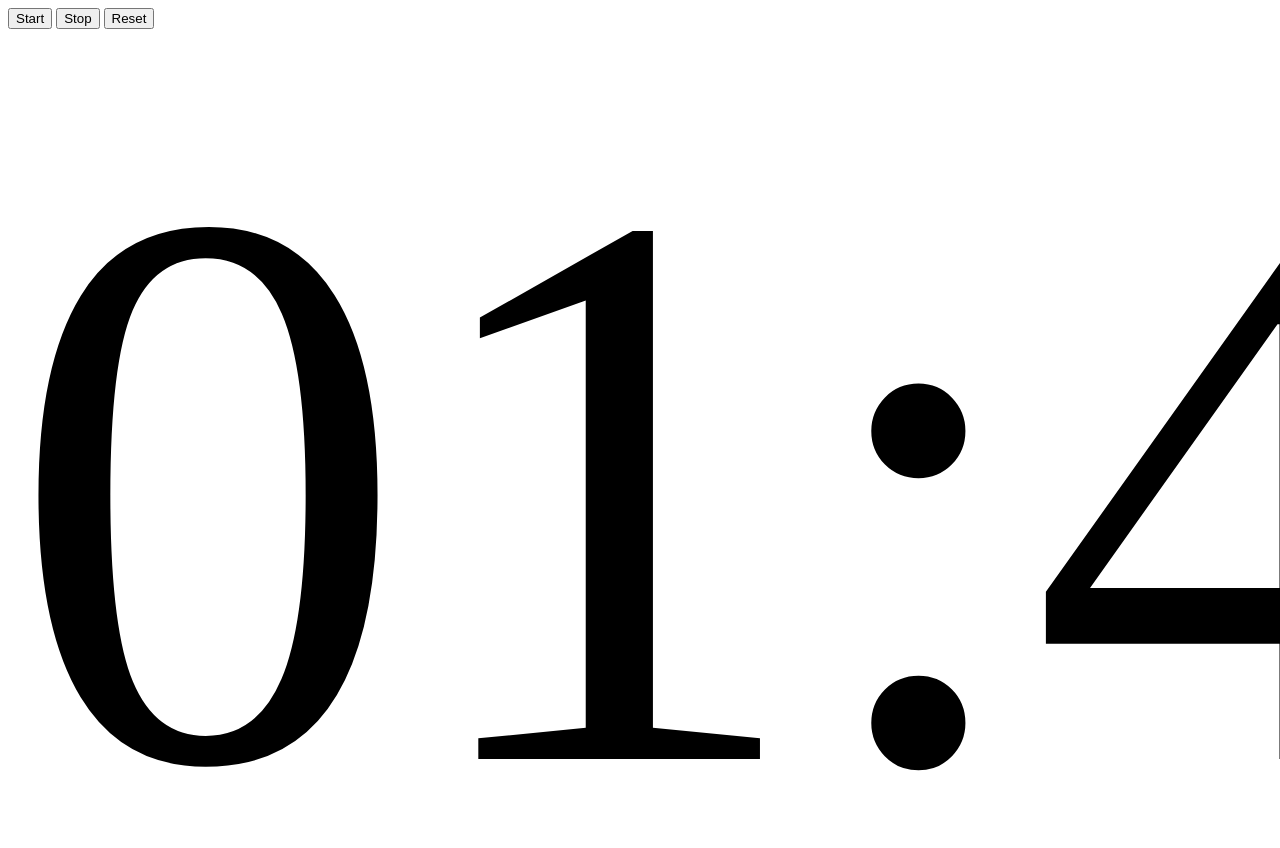
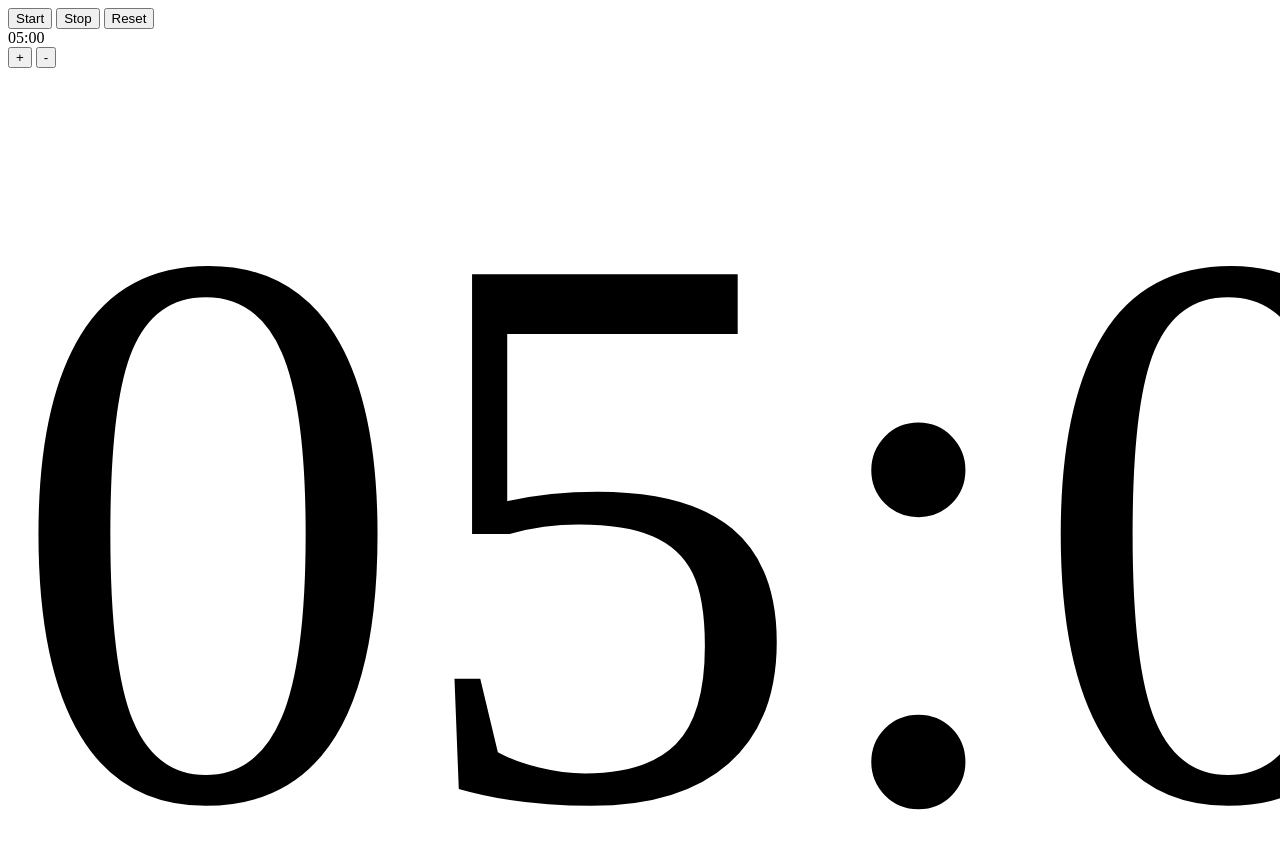
Before and after one commit to anders88/lightningTalkTimer, a plain HTML site: page index.html in a window 1280 px wide. Both pictures are taken after a click on the button "Reset". Shown: the top 848 px of the page. Drawn offline with Linux system fonts and the light colour scheme.

Commit message:
Can adjust length

```diff
--- a/index.html
+++ b/index.html
@@ -7,6 +7,9 @@
 <button type="button" onClick="start();">Start</button>
 <button type="button" onClick="stop();">Stop</button>
 <button type="button" onClick="reset();">Reset</button>
-<div style="font-size: 50em;" id='counter'>01:40</div>
+<div id="totalTime">05:00</div>
+<button type="button" onClick="adjustTotal(60);">+</button>
+<button type="button" onClick="adjustTotal(-60);">-</button>
+<div style="font-size: 50em;" id='counter'>05:00</div>
 </body>
 </html>
--- a/scripts/timer.js
+++ b/scripts/timer.js
@@ -1,6 +1,7 @@
 "use strict";
 
-var secLeft = 100;
+var totalSecs = 300;
+var secLeft = 300;
 var timerRunning = false;
 
 function start() {
@@ -15,7 +16,24 @@ function stop() {
 }
 
 function reset() {
-    secLeft = 100;
+    var c = document.getElementById("counter");
+    secLeft = totalSecs;
+    c.innerHTML = formatTime(secLeft);
+}
+
+function adjustTotal(diff) {
+    var clockAtStart = (totalSecs === secLeft);
+    if (totalSecs+diff > 0) {
+	totalSecs = totalSecs + diff;
+    }
+    var tot = document.getElementById("totalTime");
+    tot.innerHTML = formatTime(totalSecs);
+    if (clockAtStart) {
+	secLeft = totalSecs;
+	var c = document.getElementById("counter");
+	c.innerHTML = formatTime(secLeft);
+    }
+
 }
 
 
```
